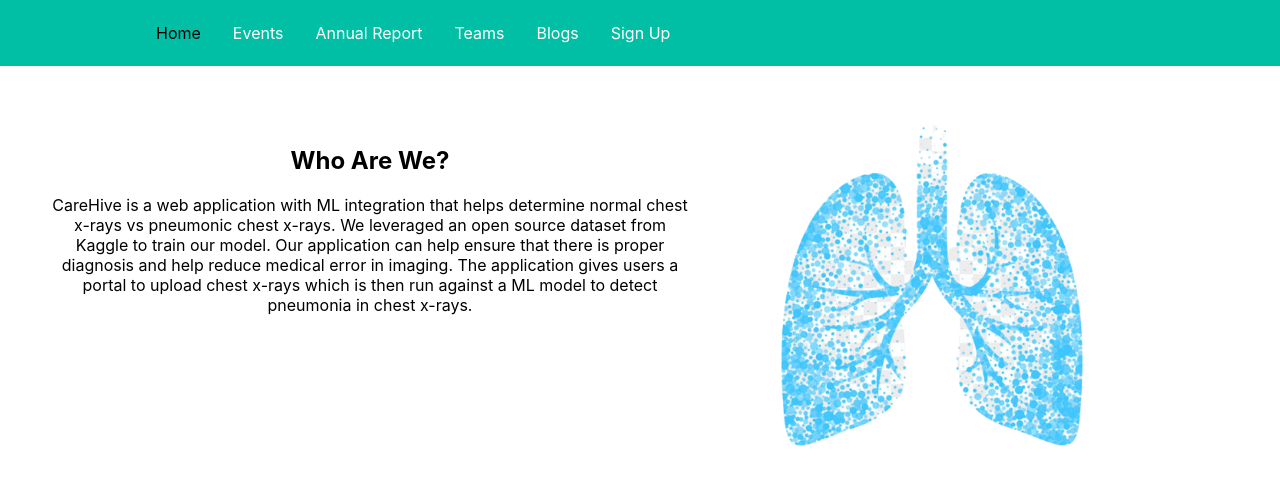
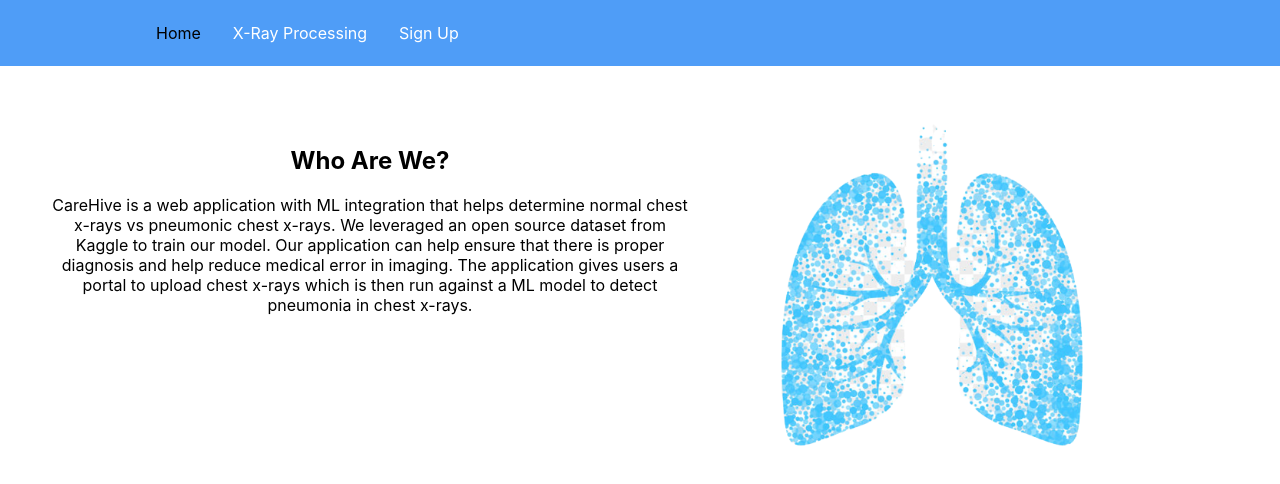
Before and after one commit to felicityy-li/TriHacks, a React (Create React App) app in the folder frontend/: page / in a window 1280 px wide. Shown: the top 484 px of the page. Built offline with nearby package versions, Linux system fonts and the light colour scheme.

Commit message:
fix: nav bar elements

```diff
--- a/frontend/src/components/Navbar.js
+++ b/frontend/src/components/Navbar.js
@@ -4,8 +4,6 @@
   NavLink,
   Bars,
   NavMenu,
-  NavBtn,
-  NavBtnLink,
 } from "./NavbarElements";
 
 export default function Navbar() {
@@ -18,23 +16,12 @@
           <NavLink to="/" activeStyle>
             Home
           </NavLink>
-          <NavLink to="/events" activeStyle>
-            Events
-          </NavLink>
-          <NavLink to="/annual" activeStyle>
-            Annual Report
-          </NavLink>
-          <NavLink to="/team" activeStyle>
-            Teams
-          </NavLink>
-          <NavLink to="/blogs" activeStyle>
-            Blogs
+          <NavLink to="/doctors_page" activeStyle>
+            X-Ray Processing
           </NavLink>
           <NavLink to="/sign-up" activeStyle>
             Sign Up
           </NavLink>
-          {/* Second Nav */}
-          {/* <NavBtnLink to='/sign-in'>Sign In</NavBtnLink> */}
         </NavMenu>
       </Nav>
     </>
--- a/frontend/src/components/NavbarElements.js
+++ b/frontend/src/components/NavbarElements.js
@@ -1,9 +1,9 @@
-import { FaBars } from 'react-icons/fa';
-import { NavLink as Link } from 'react-router-dom';
-import styled from 'styled-components';
+import { FaBars } from "react-icons/fa";
+import { NavLink as Link } from "react-router-dom";
+import styled from "styled-components";
 
 export const Nav = styled.nav`
-background: #00BFA5;
+  background: #4f9df7;
   height: 60px;
   display: flex;
   justify-content: space-between;
@@ -14,7 +14,7 @@
 `;
 
 export const NavLink = styled(Link)`
-color: #FFFFFF;
+  color: #ffffff;
   display: flex;
   align-items: center;
   text-decoration: none;
```
Lines whose indentation alone changed are shown as unchanged.
